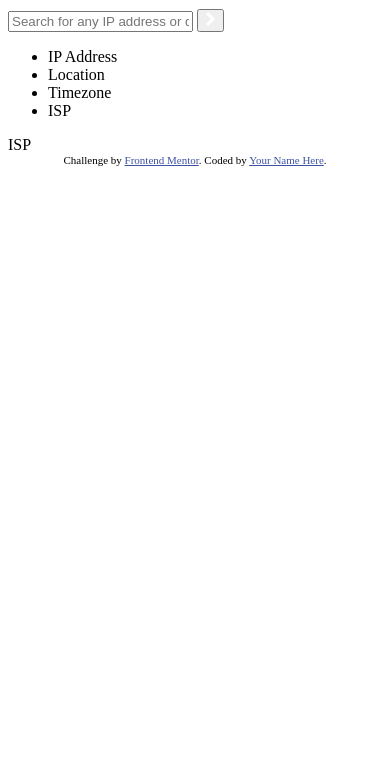
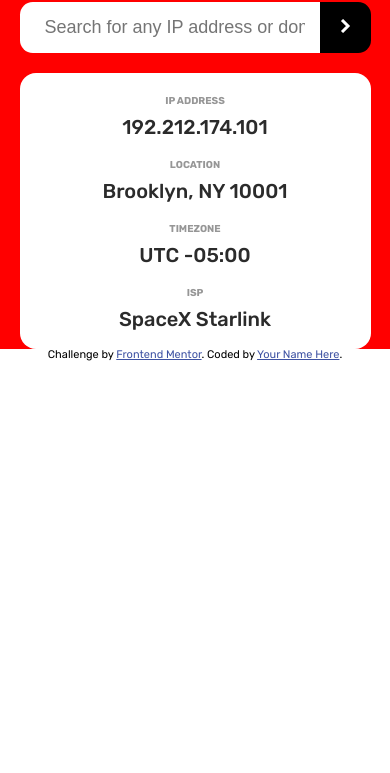
Before and after one commit to foolmonkey/ip_addess_tracker, a plain HTML site: page index.html in a window 390 px wide. Shown: the part 71-844 px from the top of the page. Drawn offline with Linux system fonts and the light colour scheme.

Commit message:
Add searchbar and container styling with responsivity

```diff
--- a/index.html
+++ b/index.html
@@ -20,6 +20,9 @@
 
     <title>Frontend Mentor | IP Address Tracker</title>
 
+    <!-- Stylesheets -->
+    <link rel="stylesheet" type="text/css" href="styles/reset.css" />
+    <link rel="stylesheet" type="text/css" href="styles/styles.css" />
     <!-- Feel free to remove these styles or customise in your own stylesheet 👍 -->
     <style>
       .attribution {
@@ -37,7 +40,7 @@
       <h1>IP Address Tracker</h1>
 
       <!-- Search Bar -->
-      <div id="search-container">
+      <div id="search">
         <input type="text" placeholder="Search for any IP address or domain" />
         <button type="button">
           <img src="images\icon-arrow.svg" alt="OK" />
@@ -47,16 +50,25 @@
       <!-- API Info Display -->
       <section class="container">
         <ul>
-          <li>IP Address</li>
-          <li>Location</li>
-          <li>Timezone</li>
-          <li>ISP</li>
+          <li>
+            <h2>IP Address</h2>
+            <p id="ip">192.212.174.101</p>
+          </li>
+          <li>
+            <h2>Location</h2>
+            <p id="location">Brooklyn, NY 10001</p>
+          </li>
+          <li>
+            <h2>Timezone</h2>
+            <p id="timezone">UTC -05:00</p>
+          </li>
+          <li>
+            <h2>ISP</h2>
+            <p id="isp">SpaceX Starlink</p>
+          </li>
         </ul>
       </section>
     </header>
-
-    <!-- add offset value dynamically using the API -->
-    ISP
 
     <div class="attribution">
       Challenge by
--- /dev/null
+++ b/styles/reset.css
@@ -0,0 +1,48 @@
+/* http://meyerweb.com/eric/tools/css/reset/
+   v2.0 | 20110126
+   License: none (public domain)
+*/
+
+html, body, div, span, applet, object, iframe,
+h1, h2, h3, h4, h5, h6, p, blockquote, pre,
+a, abbr, acronym, address, big, cite, code,
+del, dfn, em, img, ins, kbd, q, s, samp,
+small, strike, strong, sub, sup, tt, var,
+b, u, i, center,
+dl, dt, dd, ol, ul, li,
+fieldset, form, label, legend,
+table, caption, tbody, tfoot, thead, tr, th, td,
+article, aside, canvas, details, embed,
+figure, figcaption, footer, header, hgroup,
+menu, nav, output, ruby, section, summary,
+time, mark, audio, video {
+	margin: 0;
+	padding: 0;
+	border: 0;
+	font-size: 100%;
+	font: inherit;
+	vertical-align: baseline;
+}
+/* HTML5 display-role reset for older browsers */
+article, aside, details, figcaption, figure,
+footer, header, hgroup, menu, nav, section {
+	display: block;
+}
+body {
+	line-height: 1;
+}
+ol, ul {
+	list-style: none;
+}
+blockquote, q {
+	quotes: none;
+}
+blockquote:before, blockquote:after,
+q:before, q:after {
+	content: '';
+	content: none;
+}
+table {
+	border-collapse: collapse;
+	border-spacing: 0;
+}
--- a/styles/styles.css
+++ b/styles/styles.css
@@ -14,9 +14,130 @@
   --font-weight-heavy: 700;
 }
 
+/* Global Styling */
+body {
+  font-family: var(--font-family-primary);
+}
+
+/* Header */
+header {
+  background-color: red;
+}
+
+h1 {
+  font-weight: var(--font-weight-medium);
+  font-size: 28px;
+  text-align: center;
+  padding-top: 25px;
+  color: white;
+}
+
+/* Search Bar */
+#search {
+  display: flex;
+  flex-flow: row nowrap;
+  max-width: 530px;
+  margin: 20px auto;
+}
+
+#search input {
+  border: none;
+  padding: 15px;
+  padding-left: 25px;
+  flex-grow: 1;
+  border-bottom-left-radius: 0.8rem;
+  border-top-left-radius: 0.8rem;
+  color: var(--gray-dark);
+  font-weight: var(--font-weight-medium);
+  font-size: var(--text-input-size);
+}
+
+#search button {
+  border: none;
+  padding: 15px 20px;
+  background-color: black;
+  border-top-right-radius: 0.8rem;
+  border-bottom-right-radius: 0.8rem;
+}
+
+/* API Info Display */
+.container {
+  background-color: white;
+  width: 78%;
+  min-height: 50px;
+  padding: 20px 0;
+  border-radius: 1rem;
+  margin: 0 auto;
+}
+
+.container ul {
+  display: flex;
+  width: 100%;
+  height: 100%;
+  box-sizing: border-box;
+}
+
+.container ul li {
+  padding: 0 18px 0 18px;
+  box-sizing: border-box;
+  width: 25%;
+}
+
+.container ul li:not(:last-child) {
+  border-right: 1px solid rgb(204, 204, 204);
+}
+
+.container h2 {
+  color: var(--gray-dark);
+  font-weight: var(--font-weight-heavy);
+  font-size: 14px;
+  font-variant: all-small-caps;
+  padding-bottom: 10px;
+}
+
+.container p {
+  color: var(--grey-darkest);
+  font-weight: var(--font-weight-medium);
+  font-size: 22px;
+}
+
 /* Responsive Media Queries */
 @media only screen and (max-width: 375px) {
 }
 
+@media only screen and (max-width: 768px) {
+  #search {
+    max-width: 90%;
+  }
+
+  .container {
+    padding: 0;
+    width: 90%;
+  }
+
+  .container ul {
+    flex-flow: column wrap;
+    padding: 10px;
+  }
+
+  .container ul li {
+    min-height: 25%;
+    width: 100%;
+    text-align: center;
+    padding-top: 10px;
+    padding-bottom: 10px;
+    margin: 0;
+  }
+
+  .container ul li:not(:last-child) {
+    border-right: none;
+    padding-bottom: 10px;
+  }
+
+  .container p {
+    font-size: 20px;
+  }
+}
+
 @media only screen and (max-width: 1440px) {
 }
```
